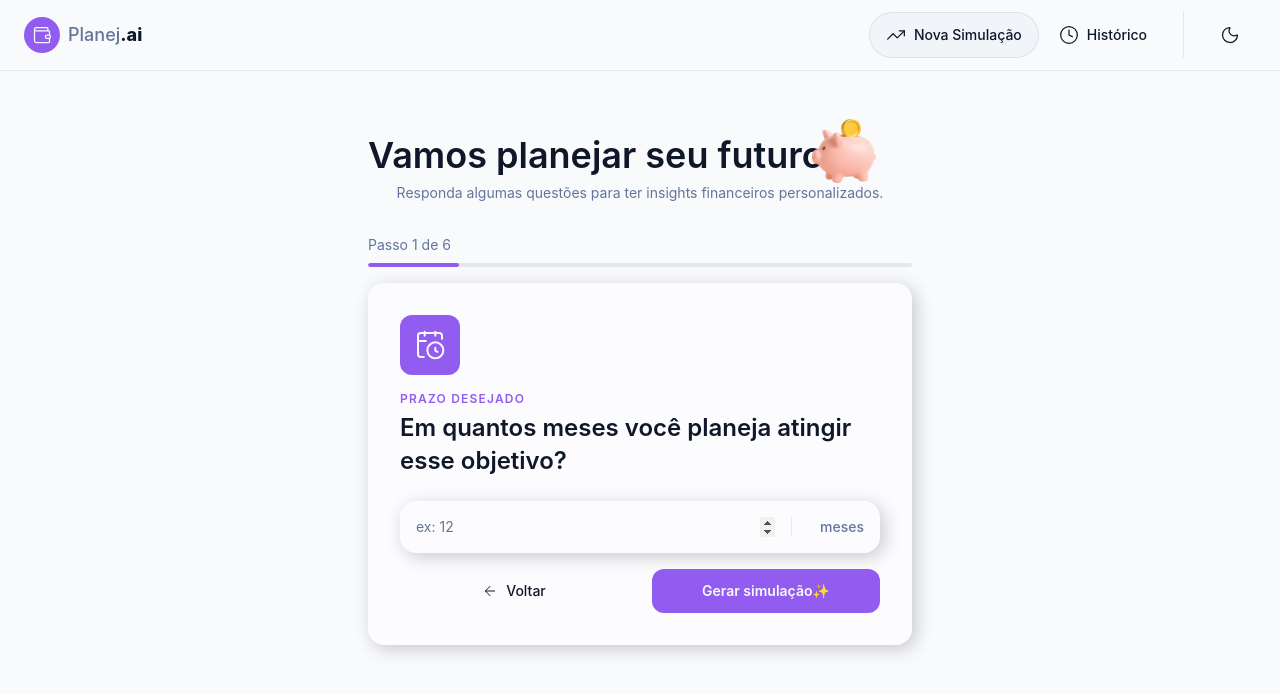
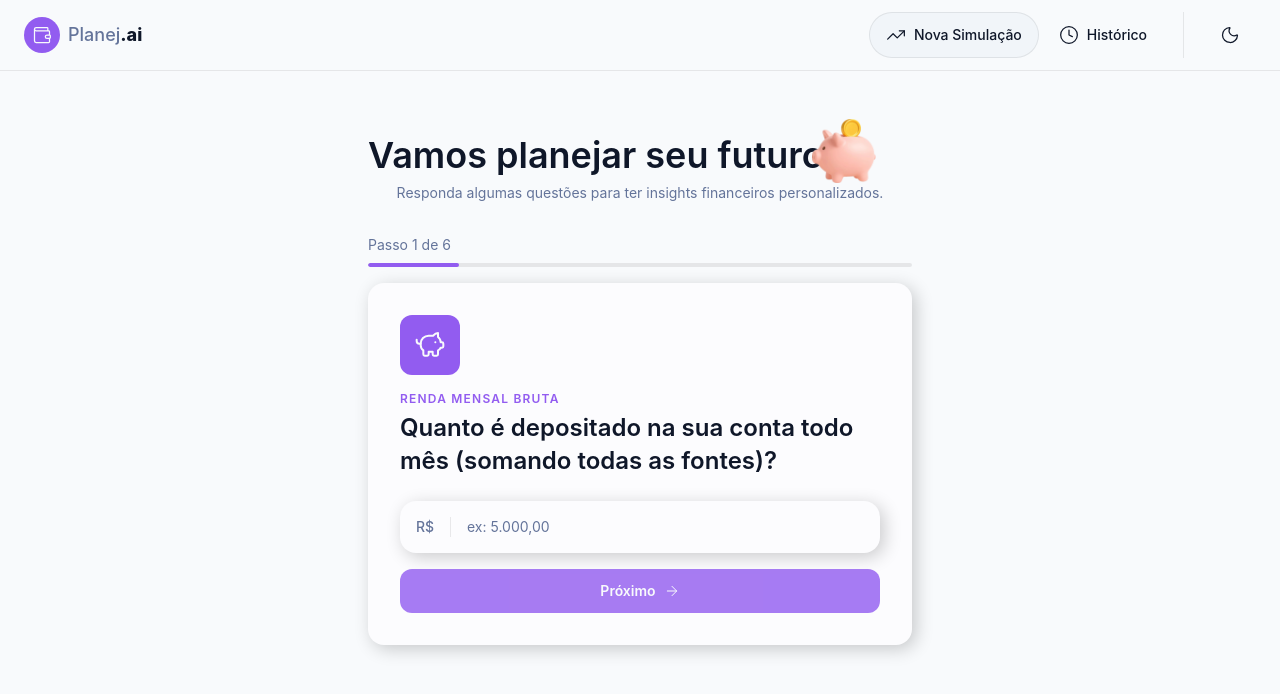
Before and after one commit to Apenas1Hugo/Desafio_Final_DIO_ReactAI, a React (Vite) app in the folder ReactAI/: page / in a window 1280 px wide. Shown: the top 694 px of the page. Built offline with nearby package versions, Linux system fonts and the light colour scheme.

Commit message:
Formulário completo
Formulário está Funcionando perfeitamente e salvando valores no local storage

```diff
--- a/ReactAI/src/componentes/features/Simulation/Form.tsx
+++ b/ReactAI/src/componentes/features/Simulation/Form.tsx
@@ -1,15 +1,51 @@
-import { simulationFormSteps } from '@/data/simulation'
+import { simulationFormSteps, type SimulationFormData } from '@/data/simulation';
 
-import { FormStep } from './FormStep'
-import { StepProgress } from './Progress'
+import { FormStep } from './FormStep';
+import { StepProgress } from './Progress';
+import { useState } from 'react';
+import { useSimulationStorage } from '@/hooks/useSimulationStorage';
+import { useNavigate } from 'react-router-dom';
 
 export const SimulationForm = () => {
-  const currentStep = simulationFormSteps[5]
+  const { saveFormData } = useSimulationStorage();
+  const navigate = useNavigate()
+  const [currentStepIndex, setCurrentStepIndex] = useState(0);
+  const [formData, setFormData] = useState<SimulationFormData>({} as SimulationFormData);
+  const totalSteps = simulationFormSteps.length;
+  const currentStep = simulationFormSteps[currentStepIndex];
+
+  const handleNextStep = (value: string) => {
+    const updatedFormData = { ...formData, [currentStep.id]: value };
+
+    setFormData(updatedFormData);
+
+    if (currentStepIndex + 1 > totalSteps - 1) {
+      saveFormData(updatedFormData);
+       void navigate('/resultado')
+      return;
+    }
+
+    setCurrentStepIndex((prev) => prev + 1);
+  };
+
+  const handlePreviousStep = () => {
+    if (currentStepIndex === 0) {
+      return;
+    }
+
+    setCurrentStepIndex((prev) => prev - 1);
+  };
 
   return (
     <>
-      <StepProgress currentStep={1} totalSteps={6} />
-      <FormStep key={currentStep.id} {...currentStep} />
+      <StepProgress currentStep={currentStepIndex + 1} totalSteps={totalSteps} />
+      <FormStep
+        key={currentStep.id}
+        {...currentStep}
+        onBack={handlePreviousStep}
+        onNext={handleNextStep}
+        hideBackButton={currentStepIndex === 0}
+      />
     </>
-  )
-}
+  );
+};
--- a/ReactAI/src/componentes/features/Simulation/FormStep.tsx
+++ b/ReactAI/src/componentes/features/Simulation/FormStep.tsx
@@ -2,6 +2,8 @@ import { ArrowLeft, ArrowRight, type LucideIcon } from 'lucide-react';
 
 import { Button } from '@/componentes/shared/Button';
 import { Input, type InputProps } from '@/componentes/shared/Input';
+import { type SyntheticEvent, useState } from 'react';
+import { formatCurrencyMask } from '@/utils/currency';
 
 export interface FormStepProps {
   id: string;
@@ -15,13 +17,34 @@ export interface FormStepProps {
   };
 }
 
+interface ActionsButtonsProps {
+  onBack: () => void;
+  onNext: (value: string) => void;
+  hideBackButton?: boolean;
+}
+
 export function FormStep({
   icon: Icon,
   title,
   question,
   inputProps,
   submitButtonProps,
-}: FormStepProps) {
+  hideBackButton,
+  onBack,
+  onNext,
+}: FormStepProps & ActionsButtonsProps) {
+  const [inputValue, setInputValue] = useState('');
+
+  const handleSubmit = (e: SyntheticEvent<HTMLFormElement>) => {
+    e.preventDefault();
+
+    if (!inputValue) {
+      return;
+    }
+
+    onNext(inputValue);
+  };
+
   return (
     <div className="bg-card rounded-2xl p-6 shadow-[4px_4px_18px_0px_rgba(0,0,0,0.2)] sm:p-8">
       <div className="bg-primary h-15 w-15 mb-4 flex items-center justify-center rounded-xl">
@@ -31,18 +54,34 @@ export function FormStep({
       <h3 className="text-foreground mb-6 text-xl font-semibold leading-snug sm:text-2xl">
         {question}
       </h3>
-      <form className="flex flex-col gap-4">
-        <Input {...inputProps} />
+      <form onSubmit={handleSubmit} className="flex flex-col gap-4">
+        <Input
+          {...inputProps}
+          value={inputValue}
+          onChange={(e) => {
+            const isCurrency = inputProps.prefix === 'R$';
+            const value = e.target.value;
+            setInputValue(isCurrency ? formatCurrencyMask(value) : value);
+          }}
+        />
         <div className="flex flex-col gap-3 sm:flex-row sm:gap-6">
+          {!hideBackButton && (
             <Button
               type="button"
+              onClick={onBack}
               variant="ghost"
               className="order-2 flex-1 justify-center rounded-xl py-3 sm:order-1"
             >
               <ArrowLeft size={16} />
               Voltar
             </Button>
-          <Button type="submit" variant="primary" className="order-1 flex-1 sm:order-2">
+          )}
+          <Button
+            type="submit"
+            variant="primary"
+            className="order-1 flex-1 sm:order-2"
+            disabled={!inputValue}
+          >
             {submitButtonProps?.label ?? 'Próximo'}
             {submitButtonProps?.emojiIcon ?? <ArrowRight size={16} />}
           </Button>
--- a/ReactAI/src/data/simulation.ts
+++ b/ReactAI/src/data/simulation.ts
@@ -9,7 +9,7 @@ import {
 
 import type { FormStepProps } from '../componentes/features/Simulation/FormStep'
 
-export const simulationFormSteps: FormStepProps[] = [
+export const simulationFormSteps = [
   {
     id: 'income',
     icon: PiggyBank,
@@ -84,4 +84,9 @@ export const simulationFormSteps: FormStepProps[] = [
       emojiIcon: '✨',
     },
   },
-]
+]satisfies FormStepProps[]
+
+export type SimulationFormData = Record<
+  (typeof simulationFormSteps)[number]['id'],
+  string
+>
--- /dev/null
+++ b/ReactAI/src/hooks/useSimulationStorage.tsx
@@ -0,0 +1,19 @@
+import { type SimulationFormData } from '@/data/simulation'
+
+const LOCAL_STORAGE_KEY = 'simulation-data'
+
+export const useSimulationStorage = () => {
+  const saveFormData = (formData: SimulationFormData) => {
+    const storage = localStorage.getItem(LOCAL_STORAGE_KEY)
+    const savedData = storage
+      ? (JSON.parse(storage) as SimulationFormData[])
+      : []
+
+    localStorage.setItem(
+      LOCAL_STORAGE_KEY,
+      JSON.stringify([...savedData, formData]),
+    )
+  }
+
+  return { saveFormData }
+}
--- /dev/null
+++ b/ReactAI/src/utils/currency.ts
@@ -0,0 +1,14 @@
+export function formatCurrencyMask(value: string): string {
+  const digits = value.replace(/\D/g, '')
+
+  if (!digits) {
+    return ''
+  }
+
+  const number = parseInt(digits, 10) / 100
+
+  return number.toLocaleString('pt-BR', {
+    minimumFractionDigits: 2,
+    maximumFractionDigits: 2,
+  })
+}
```
Lines whose indentation alone changed are shown as unchanged.
